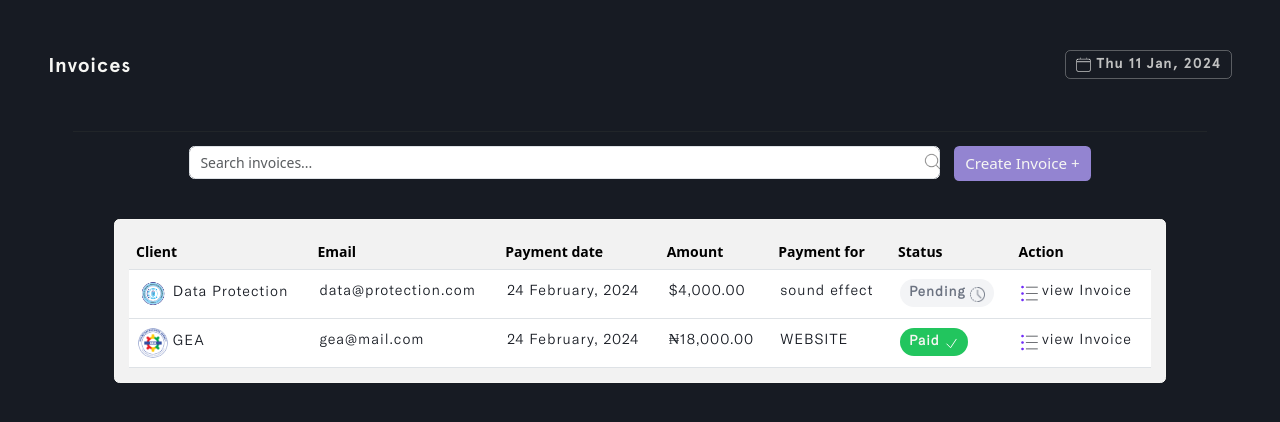
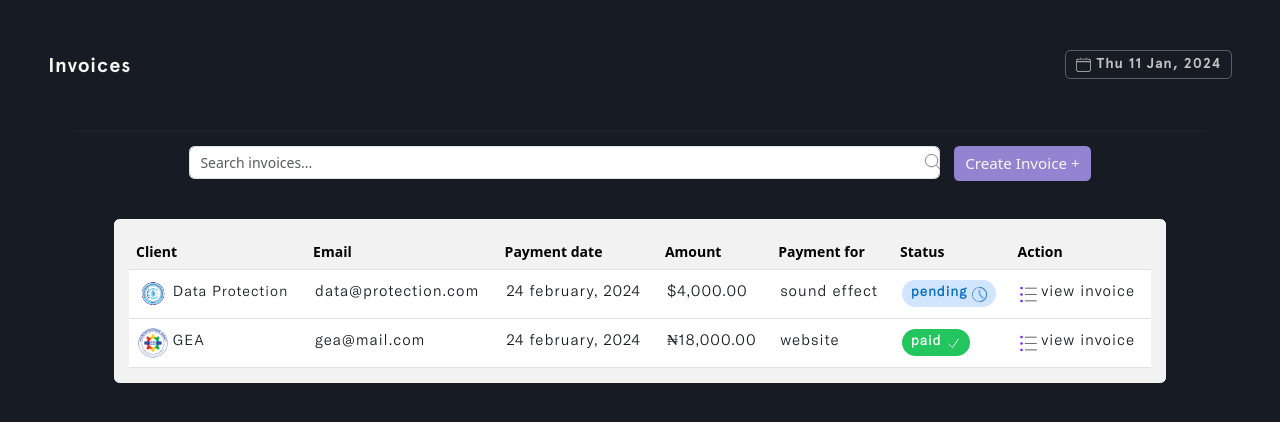
Before and after one commit to DavidDanso/swift-bill-invoice, a Django app: page /invoice in a window 1280 px wide. Shown: the part 52-474 px from the top of the page. Run offline with Django 4.2, Linux system fonts and the light colour scheme; a user stored in the database is signed in; data comes from the database, SQL or seed files in the repository; both versions use the stored data as it was after the commit; some libraries are stand-ins or nearby versions.

Commit message:
new colors for paid & pending status ui

```diff
--- a/invoice/templates/invoice/desktop-table.html
+++ b/invoice/templates/invoice/desktop-table.html
@@ -21,7 +21,7 @@
             <tbody>
               {% for invoice in invoices %}
               <tr id="search_invoice">
-                <td>
+                <td id="client_name">
                   <img
                     src="{{invoice.client_name.imageURL}}"
                     class="img-fluid rounded-circle"
--- a/static/css/invoice.css
+++ b/static/css/invoice.css
@@ -229,17 +229,22 @@ a:hover {
   background-color: transparent;
 }
 .desktop-table-intro td {
-  font-size: 1.8vh;
+  font-size: 1.9vh;
   font-family: var(--text-font);
   color: var(--main-color);
   letter-spacing: 1px;
   padding: 9px;
+  text-transform: lowercase;
+}
+.desktop-table-intro #client_name {
+  text-transform: capitalize;
+  font-size: 1.8vh;
 }
 #avatar-img {
   width: 30px;
 }
 #unpaid_status .badge {
-  background: #f3f4f6;
+  background: #b4d5ff9d;
   border-radius: 15px;
 }
 #paid_status .badge {
@@ -250,7 +255,7 @@ a:hover {
 .desktop-table-intro span {
   font-size: 1.7vh;
   font-family: var(--text-font);
-  color: #6b7280;
+  color: #0a6ebd;
   letter-spacing: 1px;
 }
 #clock-img {
```
Also changed, not shown: db.sqlite3, static/images/clock.png.
